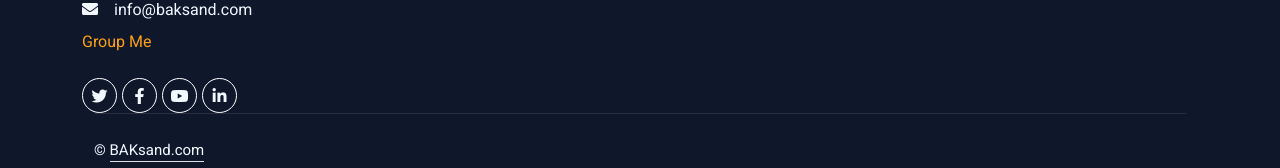
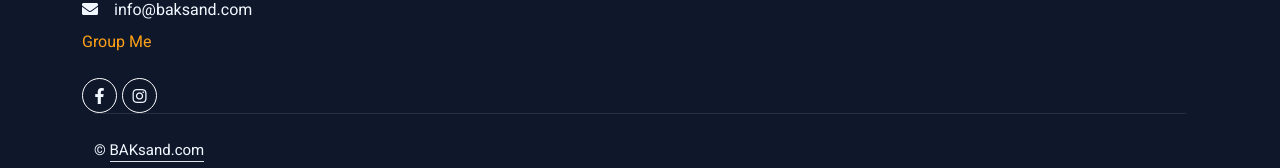
Before and after one commit to bryanklein2011/BAKsand, a plain HTML site: page index.html in a window 1280 px wide. Shown: the part 3515-3683 px from the top of the page. Drawn offline with nearby package versions, Linux system fonts and the light colour scheme; files that its build step writes are made by us from their sources.

Commit message:
First Draft

```diff
--- a/index.html
+++ b/index.html
@@ -351,10 +351,10 @@
                           <p class="mb-2"><i class="fa fa-envelope me-3"></i>info@baksand.com</p>
                           <p><a href="https://l.facebook.com/l.php?u=https%3A%2F%2Fgroupme.com%2Fjoin_group%2F92690904%2FX1MPsZlq%3Ffbclid%3DIwAR1BeIurlH2KK2IlRq26BrOot2pdx2sHCnDvPsF0auNfhCAMjxTrn5iUj0Q&h=AT1OmsXbahKJr0_E8LAWtx3VGyQgKl3hpjSRBaWsgFjyNw3yw-Fwcpe-BSP6uxq5eE0lVZRxErF7C9iPVuo0guff4V-7TN2XWtsLJUQZBoMNX_3IZgMO0qe-Rf7giuQRWd8">Group Me</a></p>
                           <div class="d-flex pt-2">
-                              <a class="btn btn-outline-light btn-social" href=""><i class="fab fa-twitter"></i></a>
-                              <a class="btn btn-outline-light btn-social" href=""><i class="fab fa-facebook-f"></i></a>
-                              <a class="btn btn-outline-light btn-social" href=""><i class="fab fa-youtube"></i></a>
-                              <a class="btn btn-outline-light btn-social" href=""><i class="fab fa-linkedin-in"></i></a>
+
+                              <a class="btn btn-outline-light btn-social" href="https://www.facebook.com/profile.php?id=100091778044364"><i class="fab fa-facebook-f"></i></a>
+                              <a class="btn btn-outline-light btn-social" href="https://www.instagram.com/b.a.k_sand/"><i class="fab fa-instagram"></i></a>
+
                           </div>
 
                     </div>
```
